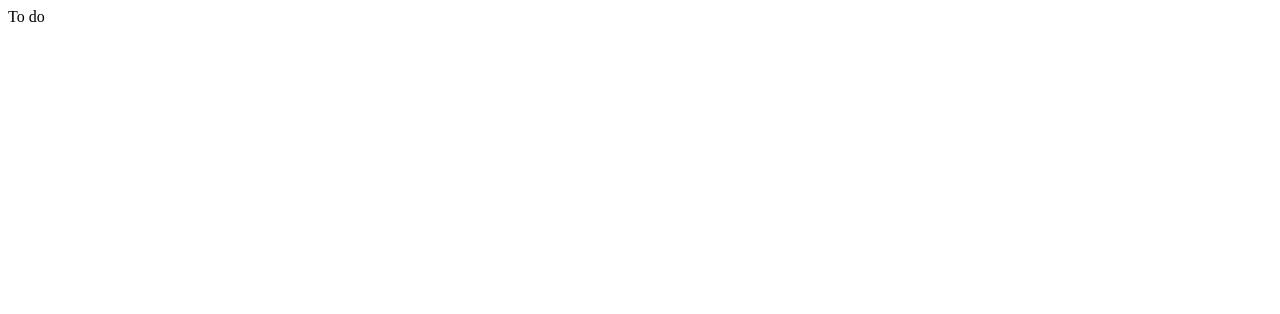
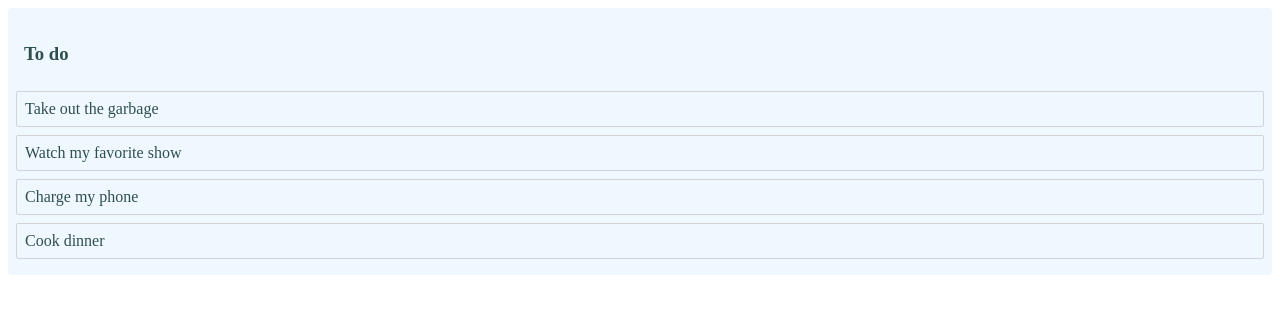
Before and after one commit to Fawkes11/drag-and-drop, a React (Vite) app: page / in a window 1280 px wide. Shown: the top 314 px of the page. Built offline with nearby package versions, Linux system fonts and the light colour scheme.

Commit message:
materialUI installation and configuration

```diff
--- a/src/components/Column.jsx
+++ b/src/components/Column.jsx
@@ -1,8 +1,26 @@
+import { styled } from "@mui/system";
+import Task from "./Task";
 
-const Column = ({column, tasks}) => {
+const ContainerList = styled("div")({
+  color: "darkslategray",
+  backgroundColor: "aliceblue",
+  padding: 8,
+  borderRadius: 4,
+});
+
+const Title = styled("h3")({
+  padding: "8px",
+});
+
+const TaskList = styled("div")({});
+
+const Column = ({ column, tasks }) => {
   return (
-    <div>{column.title}</div>
-  )
-}
+    <ContainerList>
+      <Title>{column.title}</Title>
+      <TaskList>{tasks.map(task => <Task key={task.id} task={task}/>)}</TaskList>
+    </ContainerList>
+  );
+};
 
-export default Column
+export default Column;
--- /dev/null
+++ b/src/components/Task.jsx
@@ -0,0 +1,15 @@
+import { styled } from "@mui/system"
+
+const ContainerTask = styled('div')({
+    border: '1px solid lightgrey',
+    borderRadius: '2px',
+    padding: '8px',
+    marginBottom: '8px',
+})
+const Task = ({task}) => {
+  return (
+    <ContainerTask>{task.content}</ContainerTask>
+  )
+}
+
+export default Task
```
